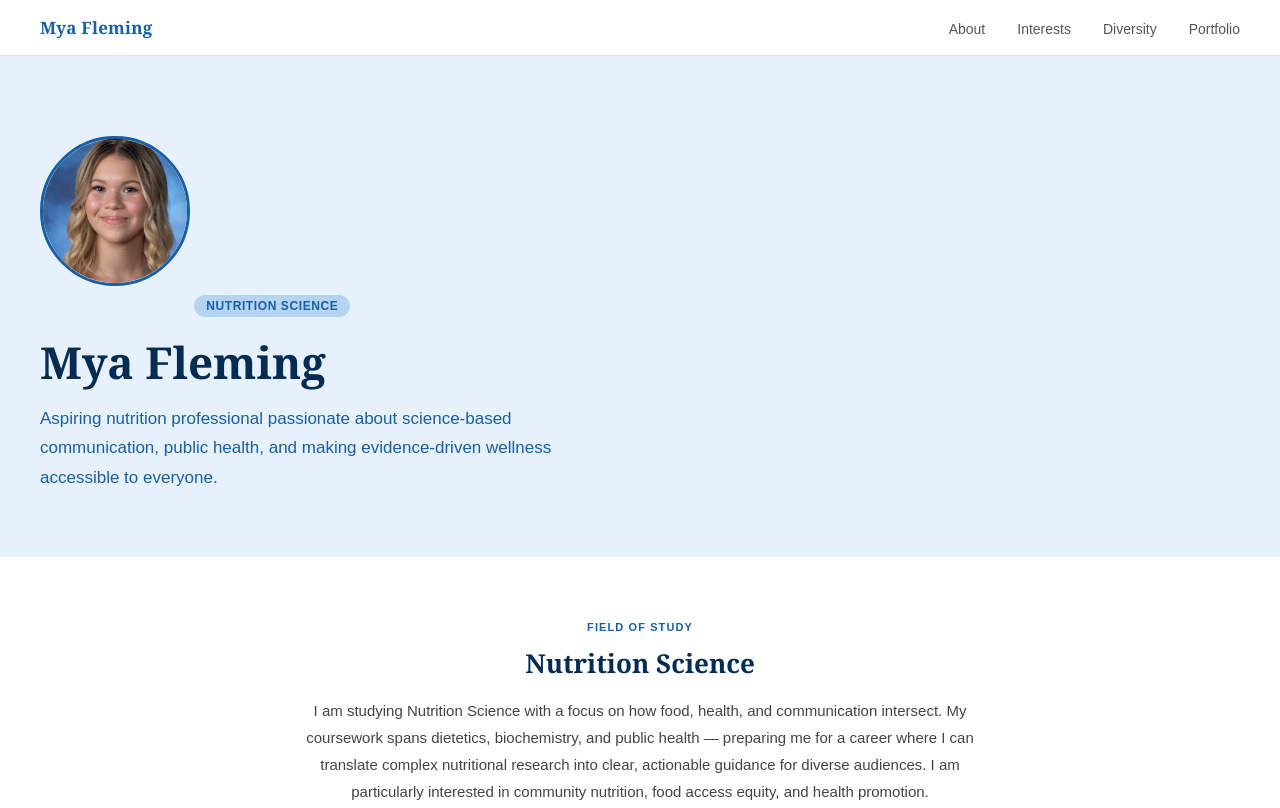
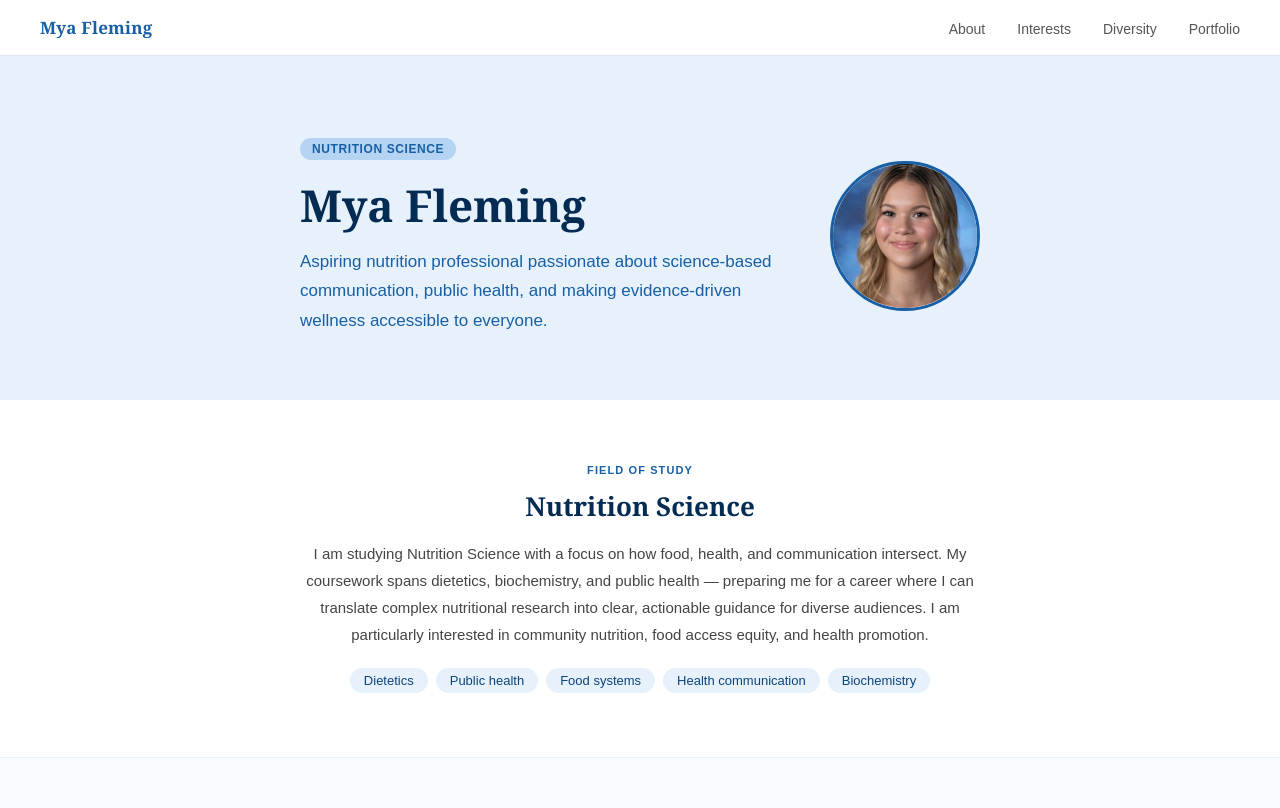
Before and after one commit to mmf124/portfolio-, a plain HTML site: page index.html in a window 1280 px wide. Shown: the top 808 px of the page. Drawn offline with Linux system fonts and the light colour scheme.

Commit message:
Refactor hero section layout for better alignment

```diff
--- a/index.html
+++ b/index.html
@@ -141,11 +141,13 @@
 
 <!-- Hero -->
 <div class="hero">
-  <div class="hero-inner">
-    <img src="mya.jpg" alt="Mya Fleming" style="width:150px; height:150px; border-radius:50%; object-fit:cover; border: 3px solid #185FA5; margin-bottom:1.5rem;">
-    <span class="hero-tag">Nutrition Science</span>
-    <h1>Mya Fleming</h1>
-    <p>Aspiring nutrition professional passionate about science-based communication, public health, and making evidence-driven wellness accessible to everyone.</p>
+ <div class="hero-inner" style="display:flex; flex-direction:row; align-items:center; justify-content:space-between; margin:0 auto; gap:2rem;">
+    <div style="text-align:left;">
+      <span class="hero-tag">Nutrition Science</span>
+      <h1>Mya Fleming</h1>
+      <p>Aspiring nutrition professional passionate about science-based communication, public health, and making evidence-driven wellness accessible to everyone.</p>
+    </div>
+    <img src="mya.jpg" alt="Mya Fleming" style="width:150px; height:150px; border-radius:50%; object-fit:cover; border: 3px solid #185FA5; flex-shrink:0;">
   </div>
 </div>
 
```
